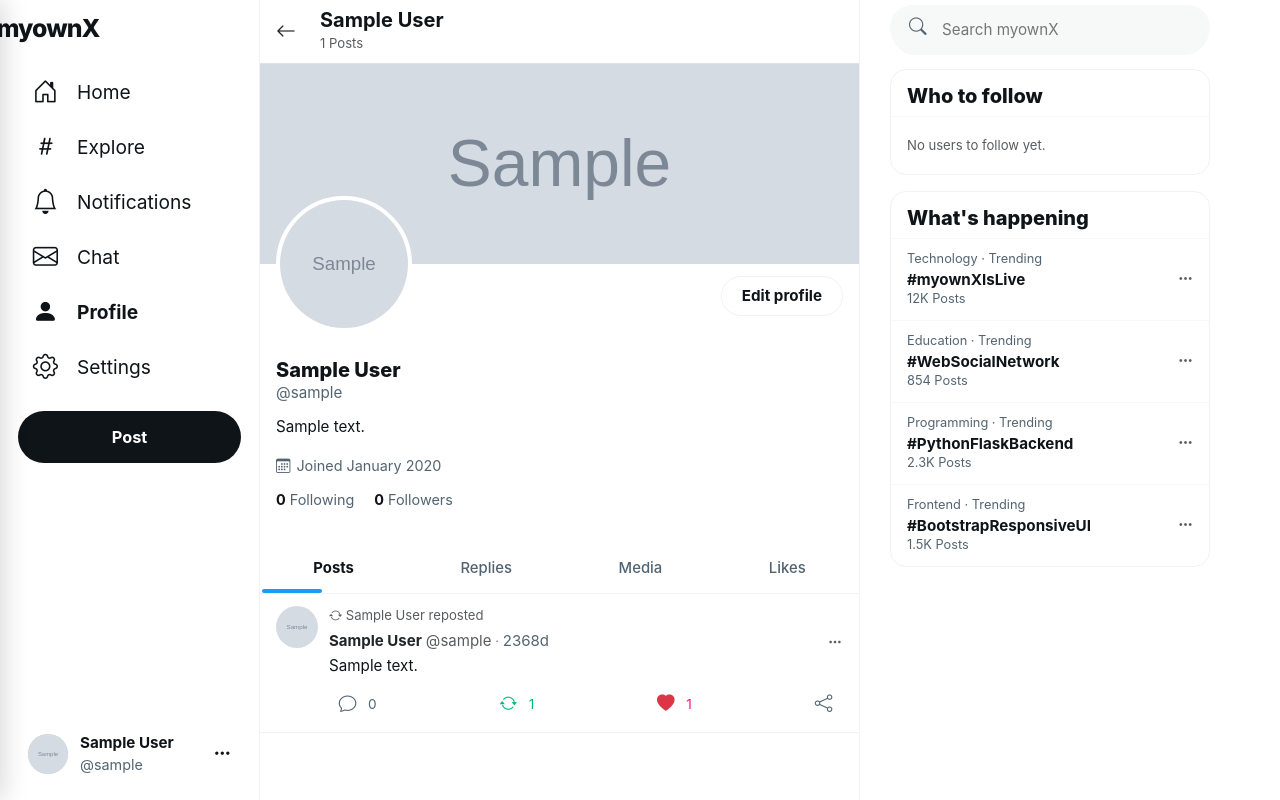
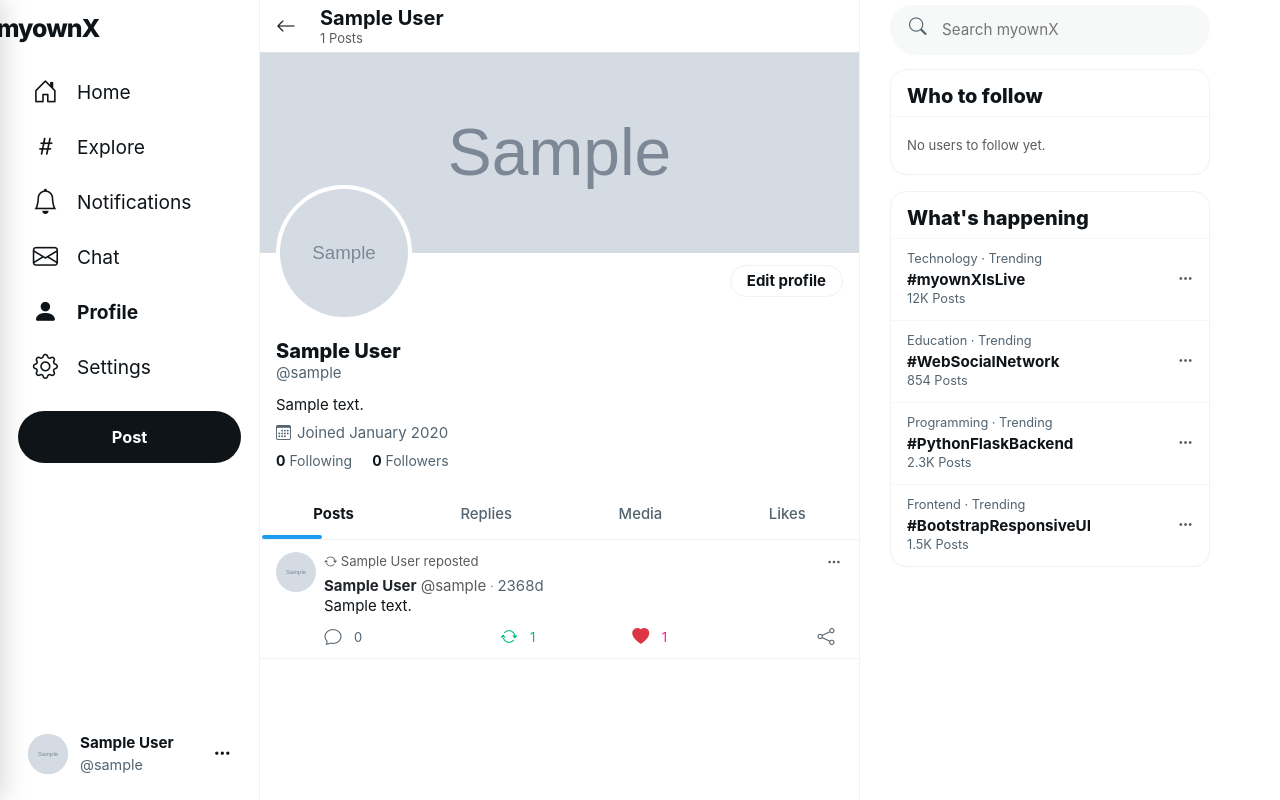
Before and after one commit to equeenLuo/myownX, a Flask app: page /profile in a window 1280 px wide. Run offline with Flask 3, Linux system fonts and the light colour scheme; a user stored in the database is signed in; tables that the repository leaves empty hold one stand-in row (values such as "Sample post"); grey boxes marked "Sample" are stand-in pictures; data that the repository does not hold is empty.

Commit message:
chore: home, profile, chat UI update

```diff
--- a/static/css/style.css
+++ b/static/css/style.css
@@ -2215,9 +2215,10 @@ body {
 }
 
 .post-card {
-    gap: 11px;
-    padding: 12px 16px 9px;
+    gap: 8px;
+    padding: 12px 16px 8px;
     border-bottom: 1px solid var(--myownx-border);
+    font-family: -apple-system, BlinkMacSystemFont, "Segoe UI", Roboto, Helvetica, Arial, sans-serif;
 }
 
 .post-card:hover {
@@ -2225,29 +2226,68 @@ body {
 }
 
 .post-card-avatar {
-    width: 42px;
-    height: 42px;
+    width: 40px;
+    height: 40px;
+}
+
+.post-card > a:first-child {
+    display: block;
+    flex: 0 0 40px;
+    height: 40px;
+}
+
+.post-card-body {
+    position: relative;
 }
 
 .post-card-header {
     gap: 4px;
-    margin-bottom: 2px;
+    min-height: 20px;
+    margin-bottom: 0;
+    padding-right: 28px;
+    line-height: 20px;
+    flex-wrap: nowrap;
+}
+
+.post-card-header > .dropdown {
+    position: absolute;
+    top: -7px;
+    right: -8px;
+}
+
+.post-card-header > .dropdown > button {
+    display: inline-flex;
+    width: 34px;
+    height: 34px;
+    align-items: center;
+    justify-content: center;
+    border-radius: 999px;
+}
+
+.post-card-header > .dropdown > button:hover {
+    color: var(--myownx-theme) !important;
+    background: var(--myownx-theme-light) !important;
 }
 
 .post-author-name,
 .post-author-handle,
 .post-time {
-    font-size: 0.94rem;
+    font-size: 15px;
+    line-height: 20px;
+}
+
+.post-author-name {
+    font-weight: 700;
 }
 
 .post-card-text {
-    margin: 3px 0 9px;
-    font-size: 0.95rem;
-    line-height: 1.35;
+    margin: 0;
+    font-size: 15px;
+    line-height: 20px;
 }
 
 .post-card-media {
-    margin-top: 8px;
+    margin-top: 10px;
     border-radius: 16px;
 }
 
@@ -2256,21 +2296,43 @@ body {
 }
 
 .post-card-footer {
+    display: grid;
+    grid-template-columns: repeat(4, minmax(0, 1fr));
+    width: calc(100% + 8px);
+    max-width: none;
+    min-height: 34px;
+    margin: 4px 0 -4px -8px;
+    align-items: center;
+}
+
+.post-card-footer > .post-action:first-child {
+    justify-self: start;
+}
+
+.post-card-footer > .post-action:last-child {
+    justify-self: end;
+}
+
+.post-card-footer .post-action-form {
+    display: flex;
     width: 100%;
-    max-width: none;
-    margin-top: 5px;
+    justify-content: center;
 }
 
 .post-action {
-    min-width: 38px;
-    padding: 4px;
+    min-width: 34px;
+    height: 34px;
+    padding: 0;
+    gap: 4px;
     color: var(--myownx-muted);
+    font-size: 13px;
+    line-height: 16px;
 }
 
 .post-action i {
-    width: 29px;
-    height: 29px;
-    font-size: 1.1rem;
+    width: 34px;
+    height: 34px;
+    font-size: 17px;
 }
 
 .post-comments {
@@ -2292,6 +2354,22 @@ body {
 }
 
 /* Profile and post-detail pages */
+.profile-page-header {
+    height: 53px;
+    min-height: 53px;
+}
+
+.profile-page-header h2 {
+    font-size: 20px !important;
+    line-height: 24px;
+}
+
+.profile-page-header > div > span {
+    display: block;
+    font-size: 13px;
+    line-height: 16px;
+}
+
 .profile-cover {
     height: 200px;
     background: #cfd9de;
@@ -2303,7 +2381,7 @@ body {
     align-items: flex-start;
     padding: 0 16px;
     margin-top: 0;
-    margin-bottom: 12px;
+    margin-bottom: 4px;
     min-height: 82px;
 }
 
@@ -2322,17 +2400,53 @@ body {
     margin-top: 12px;
 }
 
+.btn-profile-edit {
+    min-height: 32px;
+    margin-bottom: 0;
+    padding: 0 16px;
+    display: inline-flex;
+    align-items: center;
+    justify-content: center;
+    font-size: 15px;
+    line-height: 20px;
+}
+
 .profile-meta-info {
-    padding: 0 16px 15px;
+    padding: 0 16px 16px;
 }
 
 .profile-realname {
     font-size: 1.25rem;
     font-weight: 800;
+    line-height: 24px;
+}
+
+.profile-username {
+    font-size: 15px;
+    line-height: 20px;
+}
+
+.profile-bio {
+    margin: 12px 0 0;
+    font-size: 15px;
+    line-height: 20px;
+}
+
+.profile-joined {
+    margin-top: 8px;
+    font-size: 15px;
+    line-height: 20px;
+}
+
+.profile-stats {
+    margin-top: 8px;
+    font-size: 14px;
+    line-height: 20px;
 }
 
 .profile-nav-tabs {
     height: 53px;
+    margin-top: 0;
     border-bottom: 1px solid var(--myownx-border);
 }
 
--- a/templates/_feed.html
+++ b/templates/_feed.html
@@ -31,7 +31,7 @@
         {% for post in posts %}
             {% set display_post = post.repost_source if post.repost_source else post %}
             <article class="post-card" data-post-id="{{ display_post.id }}" data-post-url="{{ url_for('post_detail', post_id=post.id) }}" style="cursor: pointer;">
-                <a href="{{ url_for('user_profile', user_id=display_post.author.id) }}" class="text-decoration-none">
+                <a href="{{ url_for('user_profile', user_id=display_post.author.id) }}" class="post-card-avatar-link text-decoration-none">
                     <img src="{{ user_avatar_url(display_post.author) }}" class="post-card-avatar" alt="Avatar">
                 </a>
                 <div class="post-card-body">
@@ -100,7 +100,7 @@
                                 <i class="bi {% if liked %}bi-heart-fill text-danger{% else %}bi-heart{% endif %}"></i><span class="like-count">{{ like_count(display_post) }}</span>
                             </button>
                         </form>
-                        <button class="post-action action-share" type="button"><i class="bi bi-share"></i></button>
+                        <button class="post-action action-share" type="button" aria-label="Share"><i class="bi bi-share"></i></button>
                     </div>
                     <div class="post-comments collapse" id="comments-{{ post.id }}">
                         <form action="{{ url_for('create_comment', post_id=display_post.id) }}" method="POST" class="post-comment-form">
--- a/templates/_profile.html
+++ b/templates/_profile.html
@@ -3,7 +3,7 @@
 {% set is_own_profile = current_user.is_authenticated and profile_user and profile_user.id == current_user.id %}
 {% set is_following_user = current_user.is_authenticated and profile_user and is_following(profile_user) %}
 {% set is_profile_private_shield = profile_user and profile_user.settings and profile_user.settings.is_private and not is_own_profile and not is_following_user %}
-<div class="d-flex align-items-center px-3 py-2 border-bottom sticky-top bg-white bg-opacity-75 backdrop-blur" style="backdrop-filter: blur(12px); z-index: 5;">
+<div class="profile-page-header d-flex align-items-center px-3 border-bottom sticky-top bg-white bg-opacity-75 backdrop-blur" style="backdrop-filter: blur(12px); z-index: 5;">
     <a href="javascript:history.back()" class="text-dark me-4"><i class="bi bi-arrow-left fs-5"></i></a>
     <div>
         <h2 class="fw-bold mb-0 d-flex align-items-center" style="font-size: 1.25rem;">
--- a/templates/placeholder.html
+++ b/templates/placeholder.html
@@ -349,7 +349,7 @@
 
     <!-- 4. Messages / Chat Page -->
     {% elif request.endpoint in ['messages', 'conversation'] %}
-        <div class="messages-layout">
+        <div class="messages-layout {% if active_conversation is defined and active_conversation %}has-active-conversation{% endif %}">
             <!-- Left Conversational Lists -->
             <div class="messages-list-pane">
                 <div class="messages-list-header">
@@ -441,6 +441,7 @@
                     {% set active_other_user = conversation_other_user(active_conversation) %}
                     {% set active_is_group = active_conversation.conversation_type == 'group' %}
                     <div class="chat-pane-header">
+                        <a href="{{ url_for('messages') }}" class="chat-back-link d-md-none" aria-label="Back to conversations"><i class="bi bi-arrow-left"></i></a>
                         {% if active_is_group %}
                             <span class="chat-avatar group-chat-avatar" style="width:36px; height:36px;"><i class="bi bi-people-fill"></i></span>
                         {% else %}
```
Also changed, not shown: other parts of static/css/style.css (+91 -23 lines).
